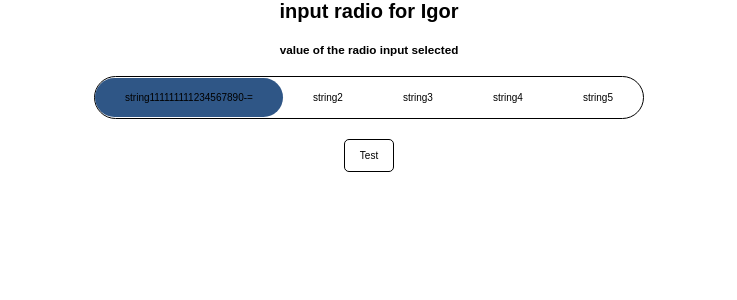
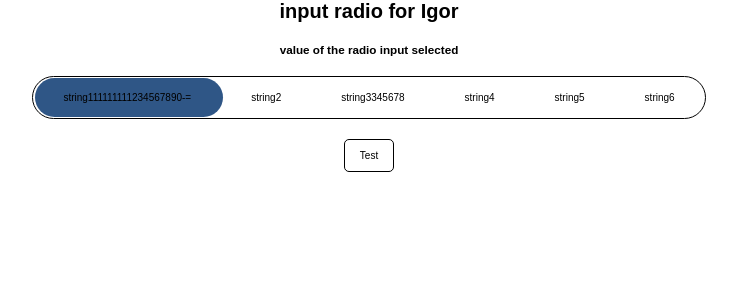
Before and after one commit to xkochevnikx/custom-checkbox, a React (Vite) app: page / in a window 1280 px wide. Shown: the top 300 px of the page, without its empty margins (271-1008 px from the left). Built offline with nearby package versions, Linux system fonts and the light colour scheme.

Commit message:
add useMoveSlide

```diff
--- a/src/TextRadio/TextRadio.module.css
+++ b/src/TextRadio/TextRadio.module.css
@@ -17,7 +17,6 @@
     align-items: center;
     justify-content: center;
     text-align: center;
-    /* width: calc(100% / var(--switch-item-number)); */
     z-index: 1;
     padding: var(--switch-label-padding);
     cursor: pointer;
@@ -35,13 +34,9 @@
     top: calc(var(--switch-padding) / 2);
     left: calc(var(--switch-padding) / 2);
     border-radius: var(--switch-border-radius);
-    transition: all 300ms ease-in-out;
+    transition: transform 1s ease-in-out;
     height: calc(100% - var(--switch-padding));
     min-width: 75px;
-    /* width: calc(
-        (100% / var(--switch-item-number)) -
-            calc(var(--switch-padding) / var(--switch-item-number))
-    ); */
 }
 
 /* .radioSwitch input:nth-of-type(2):checked ~ .highlight {
--- a/src/TextRadio/TextRadio.tsx
+++ b/src/TextRadio/TextRadio.tsx
@@ -8,6 +8,7 @@ import {
 import { classNames } from '../helpers/classnames';
 import cls from './TextRadio.module.css';
 import { FieldValues, UseFormRegister } from 'react-hook-form';
+import { useMoveSlide } from '../helpers/useMoveSlide';
 
 type itemRadio = {
     label: string;
@@ -45,17 +46,12 @@ export const TextRadio = (props: ITextCheckboxProps) => {
     };
 
     useEffect(() => {
-        //! получаю ссылку на слайдер
-        const slider = selectedSlideRef.current;
-        //! при каждом изменении выбранного элемента получаю его координаты относительно контейнера и размер и после эти значения присваиваю слайдеру
-        const selectedLabel = textRefs[selectItem].current;
-        if (selectedLabel && slider) {
-            const { offsetLeft } = selectedLabel;
-            const { width } = selectedLabel.getBoundingClientRect();
-            slider.style.left = `${offsetLeft}px`;
-            slider.style.width = `${width}px`;
-        }
-    }, [sliderRef, selectItem]);
+        useMoveSlide({
+            selectedSlideRef,
+            textRefs,
+            selectItem,
+        });
+    }, [sliderRef, selectItem, selectedSlideRef, textRefs]);
 
     return (
         <fieldset
--- a/src/consts/consts.ts
+++ b/src/consts/consts.ts
@@ -8,7 +8,7 @@ export const items = [
         value: 'string2',
     },
     {
-        label: 'string3',
+        label: 'string3345678',
         value: 'string3',
     },
     {
@@ -19,6 +19,10 @@ export const items = [
         label: 'string5',
         value: 'string5',
     },
+    {
+        label: 'string6',
+        value: 'string6',
+    },
 ];
 
 export const label = 'input';
--- /dev/null
+++ b/src/helpers/useMoveSlide.ts
@@ -0,0 +1,33 @@
+import { RefObject } from 'react';
+import { items } from '../consts/consts';
+
+interface IuseMoveSlideProps {
+    selectedSlideRef: RefObject<HTMLDivElement>;
+    textRefs: RefObject<HTMLLabelElement>[];
+    selectItem: number;
+}
+
+export const useMoveSlide = (props: IuseMoveSlideProps) => {
+    const { selectedSlideRef, textRefs, selectItem } = props;
+    //! получаю ссылку на слайдер
+    const slider = selectedSlideRef.current;
+    //! при каждом изменении выбранного элемента получаю его координаты относительно контейнера и размер и после эти значения присваиваю слайдеру
+    const selectedLabel = textRefs[selectItem].current;
+    if (selectedLabel && slider) {
+        const { offsetLeft } = selectedLabel;
+        const { width } = selectedLabel.getBoundingClientRect();
+
+        if (selectItem === 0) {
+            const left = offsetLeft + 2;
+            slider.style.left = `${left}px`;
+            slider.style.width = `${width}px`;
+        } else if (selectItem === items.length - 1) {
+            const left = offsetLeft - 2;
+            slider.style.left = `${left}px`;
+            slider.style.width = `${width}px`;
+        } else {
+            slider.style.left = `${offsetLeft}px`;
+            slider.style.width = `${width}px`;
+        }
+    }
+};
```
